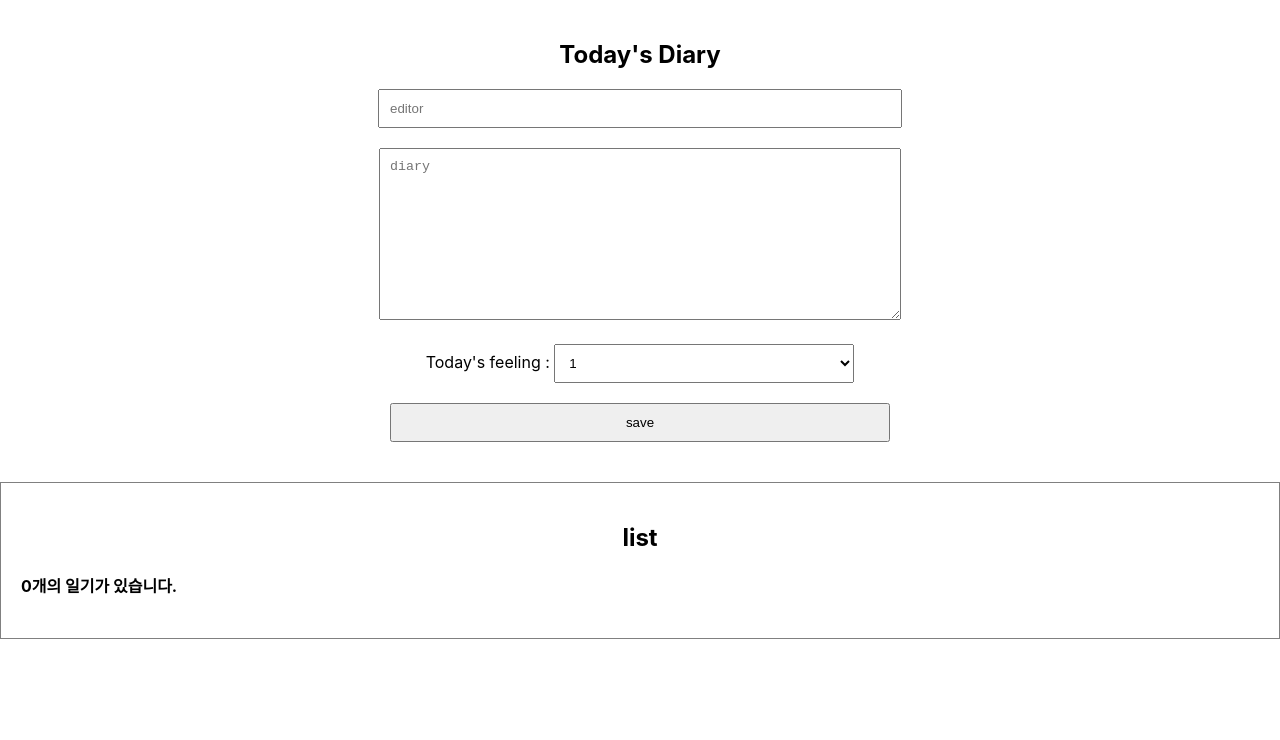
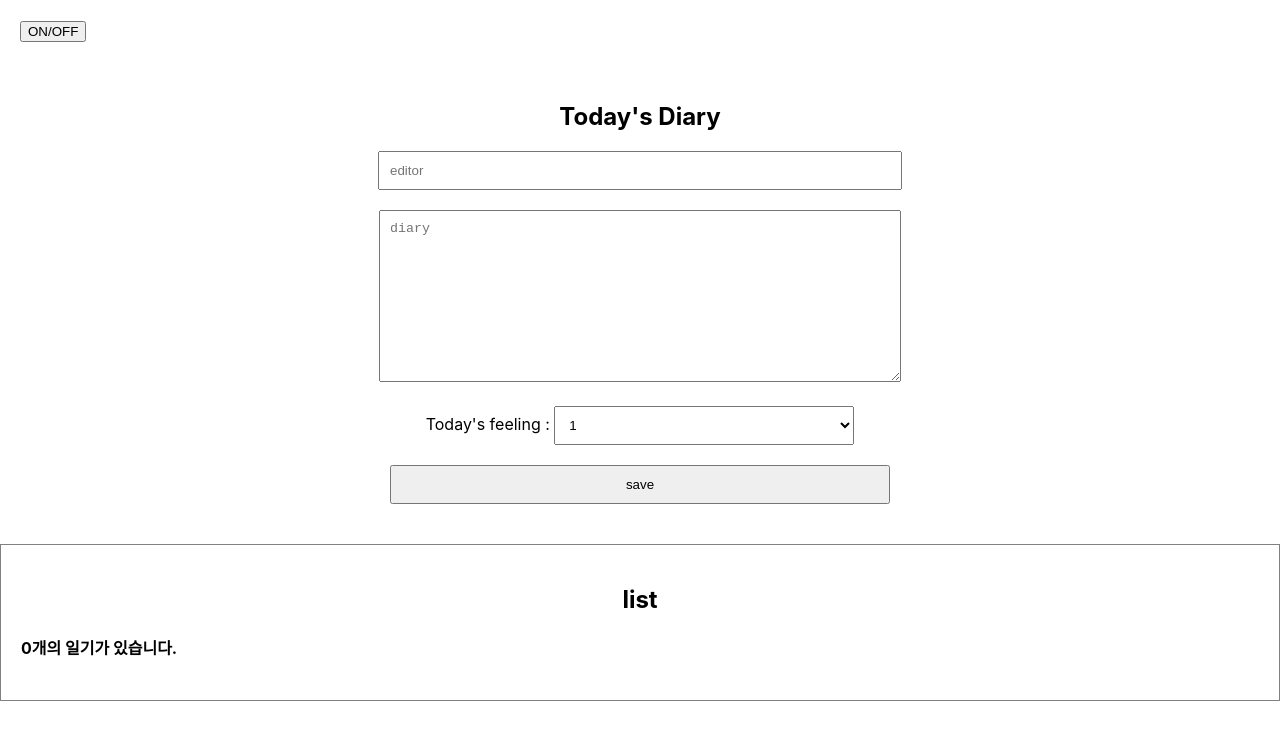
Before and after one commit to amykkkk/ReactJS.diary, a React (Create React App) app: page / in a window 1280 px wide. Shown: the top 740 px of the page. Built offline with nearby package versions, Linux system fonts and the light colour scheme.

Commit message:
#6-7 Lifecycle : useEffect

```diff
--- a/src/App.js
+++ b/src/App.js
@@ -2,6 +2,7 @@
 import "./App.css";
 import DiaryEditor from "./DiaryEditor";
 import DiaryList from "./DiaryList";
+import Lifecycle from "./Lifecycle";
 
 function App() {
   const [data, setData] = useState([]); // 빈배열로 시작
@@ -38,6 +39,7 @@
 
   return (
     <div className="App">
+      <Lifecycle />
       <DiaryEditor onCreate={onCreate} />
       <DiaryList onEdit={onEdit} onRemove={onRemove} diaryList={data} />
     </div>
--- /dev/null
+++ b/src/Lifecycle.js
@@ -0,0 +1,73 @@
+import React, { useEffect, useState } from "react";
+
+const UnmountTest = () => {
+  useEffect(() => {
+    console.log("mount");
+    return () => {
+      //unmount 시점에 실행
+      console.log("unmount");
+    };
+  }, []);
+
+  return <div>Unmount Testing Component</div>;
+};
+
+const Lifecycle = () => {
+  /*
+  const [count, setCount] = useState(0);
+  const [text, setText] = useState("");
+
+  useEffect(() => {
+    console.log("mount");
+  }, []);
+
+  useEffect(() => {
+    console.log("update");
+  }, []);
+
+  useEffect(() => {
+    console.log(`count is update : ${count}`);
+    if (count > 5) {
+      alert("count가 5를 넘었습니다 따라서 1로 초기화 합니다.");
+      setCount(1);
+    }
+  }, [count]);
+
+  useEffect(() => {
+    console.log(`text is update : ${text}`);
+  }, [text]);
+*/
+
+  const [isVisible, setIsVisible] = useState(false);
+  const toggle = () => setIsVisible(!isVisible);
+
+  return (
+    <div style={{ padding: 20 }}>
+      {/* <div>
+        {count}
+        <button
+          onClick={() => {
+            setCount(count + 1);
+          }}
+        >
+          +
+        </button>
+      </div>
+      <div>
+        <input
+          value={text}
+          onChange={(e) => {
+            setText(e.target.value);
+          }}
+        />
+      </div>
+      */}
+
+      <button onClick={toggle}>ON/OFF</button>
+      {/* isVisible이 true > UnmountTest 컴포넌트 렌더*/}
+      {isVisible && <UnmountTest />}
+    </div>
+  );
+};
+
+export default Lifecycle;
```
